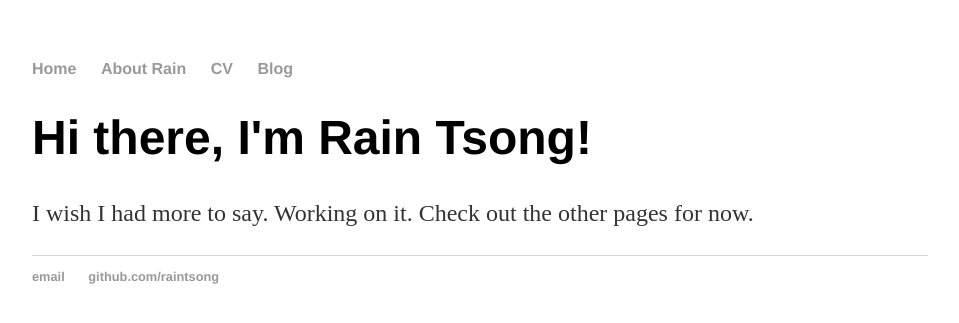
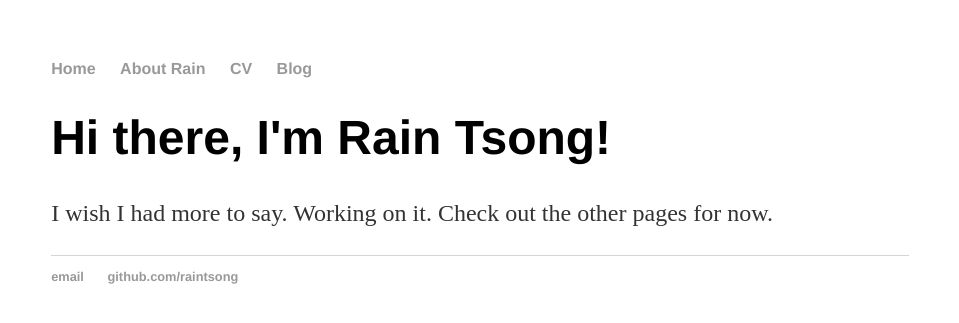
Before and after one commit to raintsong/raintsong.github.io, a Jekyll site: the page built from index.html, in a window 1280 px wide. Shown: the top 323 px of the page, without its empty margins (160-1119 px from the left). Built offline with Jekyll 4.4.1, drawn with Linux system fonts in a browser that asks for light colours.

Commit message:
Small changes

```diff
--- a/css/main.css
+++ b/css/main.css
@@ -1,6 +1,6 @@
 body {
     margin: 60px auto;
-    width: 70%;
+    width: 67%;
 }
 nav ul, footer ul {
     font-family:'Helvetica', 'Arial', 'Sans-Serif';
--- a/cv/index.html
+++ b/cv/index.html
@@ -1,6 +1,6 @@
 ---
 layout: default
-title: About Rain
+title: Rain's Career
 ---
 <div class="blurb">
 	<h1>Hi there, I'm Rain!</h1>
```
